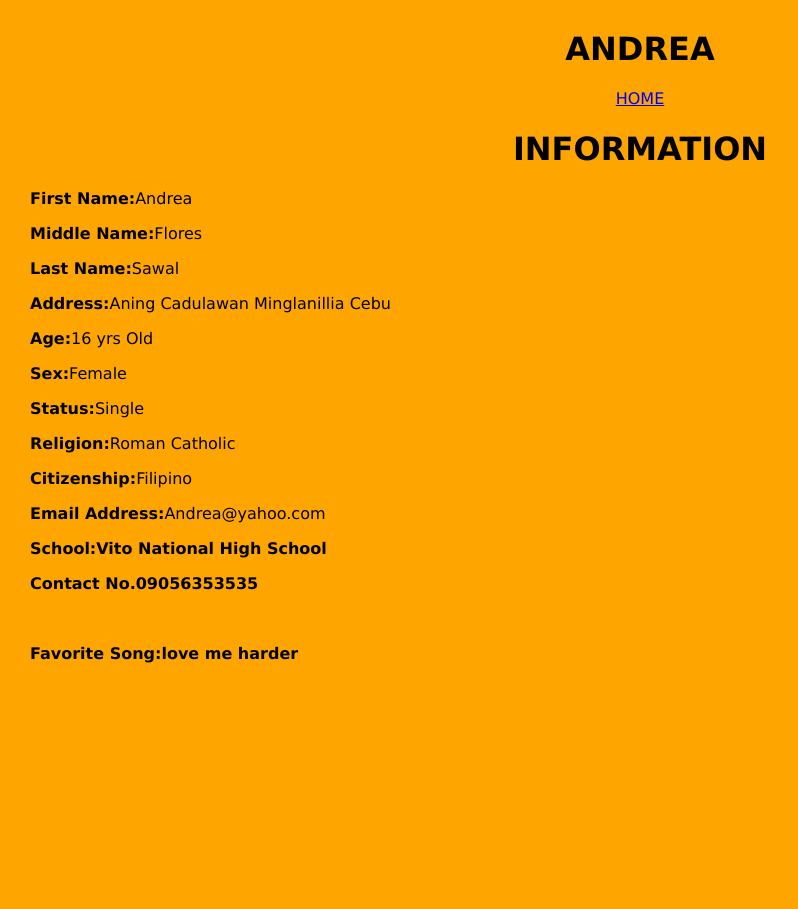
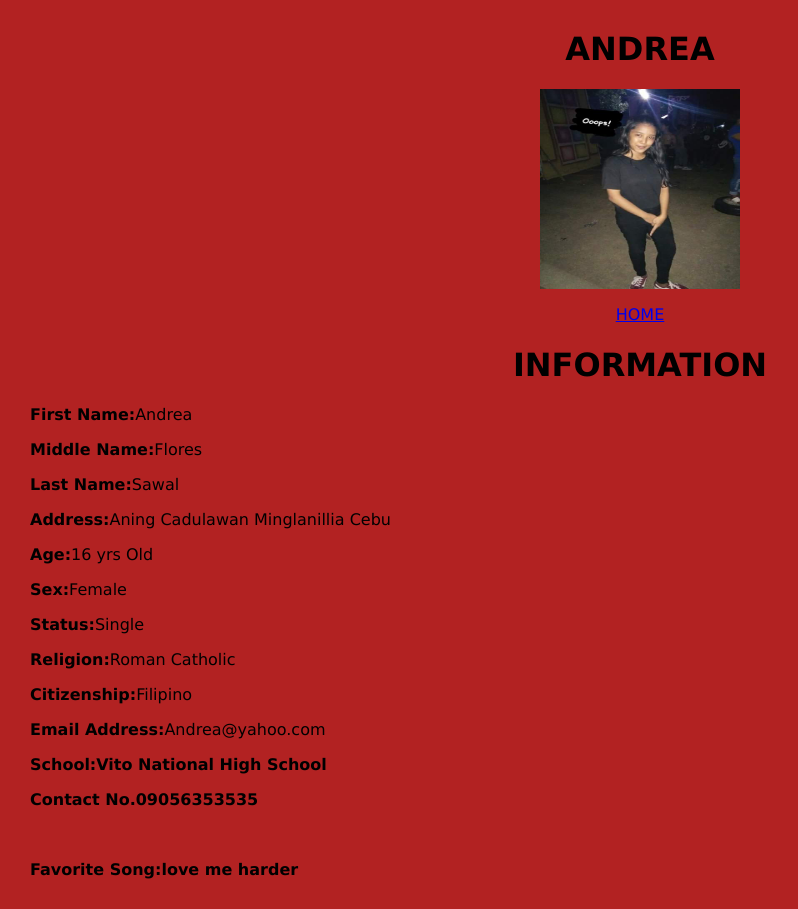
Before and after one commit to sawal27/web1234, a PHP site: page /Siblings3.php in a window 1280 px wide. Shown: the whole page, without its empty margins (0-798 px from the left). Before the commit the page ends 663 px from the top, so only its background shows below. Run offline with PHP 8.4, Linux system fonts and the light colour scheme.

Commit message:
Update Siblings3.php

```diff
--- a/Siblings3.php
+++ b/Siblings3.php
@@ -5,13 +5,14 @@
 body{
     font-family:verdana,arial,san-serif;
     margin:30px;
-    background-color:Orange;
+    background-color:#B22222;
    }
 
 </style>
 </head>
 <body>
 <h1><center>ANDREA</h1><center>
+<center><img src="andrea.jpg" height="200" width="200"></center>
 <p><a href="content.php" target="content">HOME</a></p>
 <h1><center>INFORMATION</h1></center>
 <p><b>First Name:</b>Andrea</p>
```
